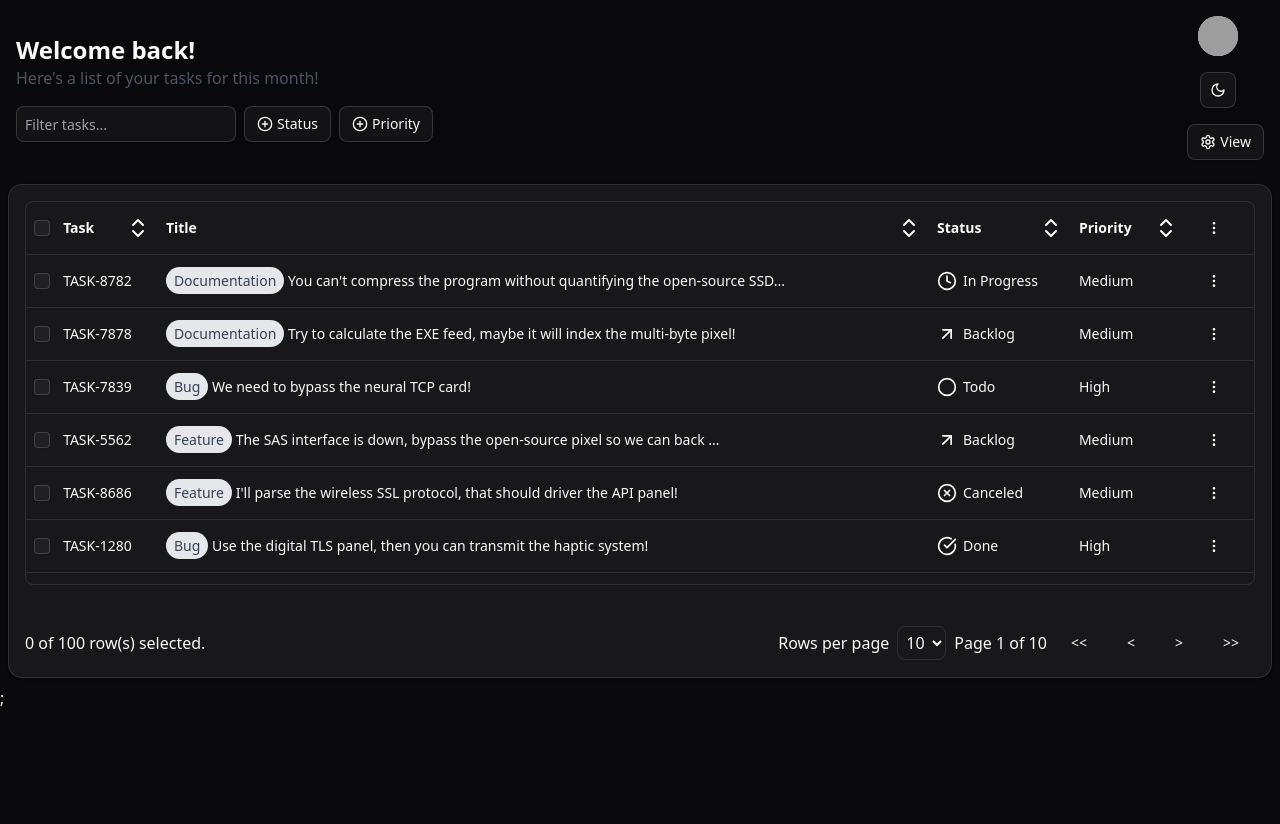
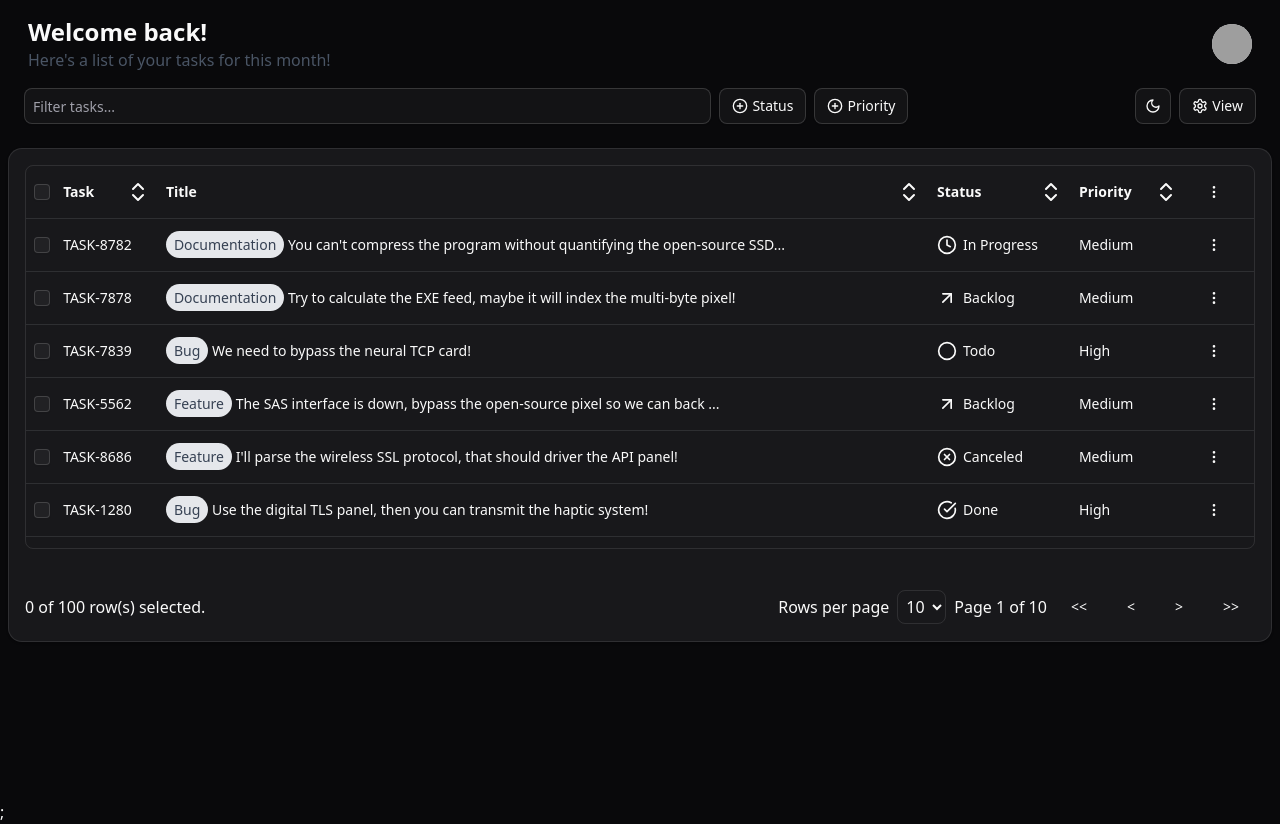
Before and after one commit to samuel-k-w/tasky-task-mgmt-react, a React (Vite) app in the folder frontend/: page / in a window 1280 px wide. Before the commit the page ends 800 px from the top, so only its background shows below. Built offline with nearby package versions, Linux system fonts and the light colour scheme; grey boxes are pictures that could not be loaded.

Commit message:
refactor app Header UI

```diff
--- a/frontend/src/components/Header.tsx
+++ b/frontend/src/components/Header.tsx
@@ -8,14 +8,24 @@ const Header = () => {
   const [search, setSearch] = useState("");
 
   return (
-    <div className="flex justify-between items-center p-4">
+    <header className="flex flex-col justify-between items-center p-4">
+      <div className="flex justify-between items-center px-3 w-full">
         <div>
           <h2 className="text-2xl font-bold">Welcome back!</h2>
           <p className="text-gray-600">
             Here's a list of your tasks for this month!
           </p>
+        </div>
+        <div className="rounded-full overflow-hidden w-10 h-10 bg-gray-200">
+          <img
+            src="https://avatars.githubusercontent.com/u/123456?v=4"
+            alt="avatar"
+            className="w-full h-full object-cover"
+          />
+        </div>
+      </div>
 
-        <div className="flex items-center mt-4 space-x-2">
+      <nav className="flex items-center mt-4 justify-between px-2 space-x-2 w-full">
         <Input
           type="text"
           placeholder="Filter tasks..."
@@ -31,25 +41,17 @@ const Header = () => {
         <Button variant="outline" className="flex items-center gap-1">
           <PlusCircle size={16} /> Priority
         </Button>
-        </div>
-      </div>
-
-      <div className="flex flex-col gap-4 items-center space-x-4">
-        <div className="rounded-full overflow-hidden w-10 h-10 bg-gray-200">
-          <img
-            src="https://avatars.githubusercontent.com/u/123456?v=4"
-            alt="avatar"
-            className="w-full h-full object-cover"
-          />
-        </div>
+        <div className="flex flex-1/2 justify-end items-center gap-2">
           <DarkMode />
-
           <Button variant="outline" className="flex items-center gap-1">
             <Settings size={16} /> View
           </Button>
         </div>
-    </div>
+      </nav>
+    </header>
   );
 };
 
 export default Header;
+
+//       <div className="flex flex-col gap-4 items-center space-x-4"></div>
--- a/frontend/src/pages/HomePage.tsx
+++ b/frontend/src/pages/HomePage.tsx
@@ -3,7 +3,7 @@ import TaskTable from "@/components/TaskTable";
 
 const HomePage = () => {
   return (
-    <div className="max-h-screen">
+    <div className="w-screen max-w-screen h-screen max-h-screen overflow-hidden">
       <Header />
       <TaskTable />
     </div>
```
Lines whose indentation alone changed are shown as unchanged.
